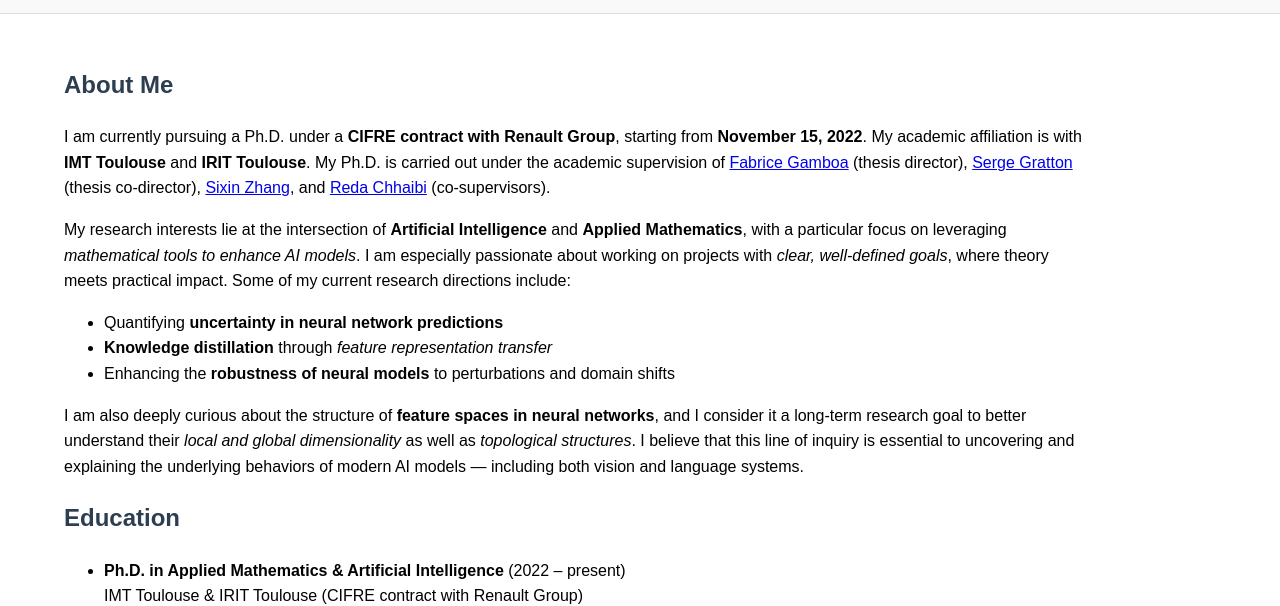
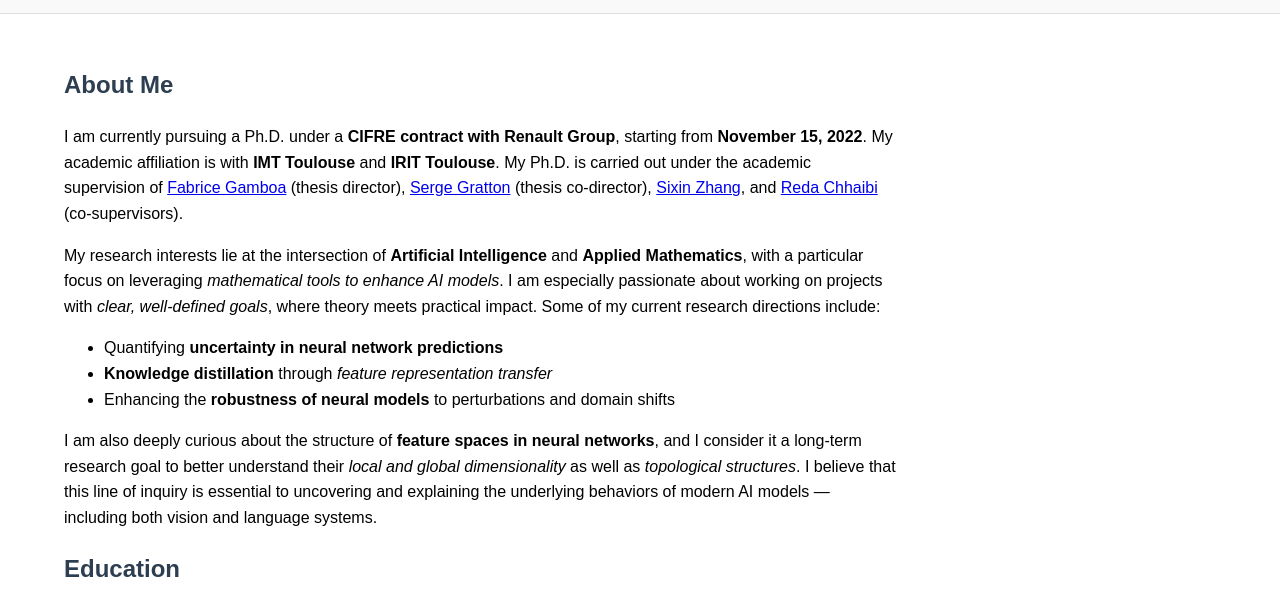
Before and after one commit to HaiVyNGUYEN/HaiVyNGUYEN.github.io, a plain HTML site: page index.html in a window 1280 px wide. Shown: the part 159-765 px from the top of the page. Drawn offline with Linux system fonts and the light colour scheme.

Commit message:
Update index.html

```diff
--- a/index.html
+++ b/index.html
@@ -35,7 +35,7 @@
     }
 main {
   padding: 2rem 5vw;
-  max-width: 80vw;
+  max-width: 65vw;
 }
     h1, h2 {
       color: #2c3e50;
```
